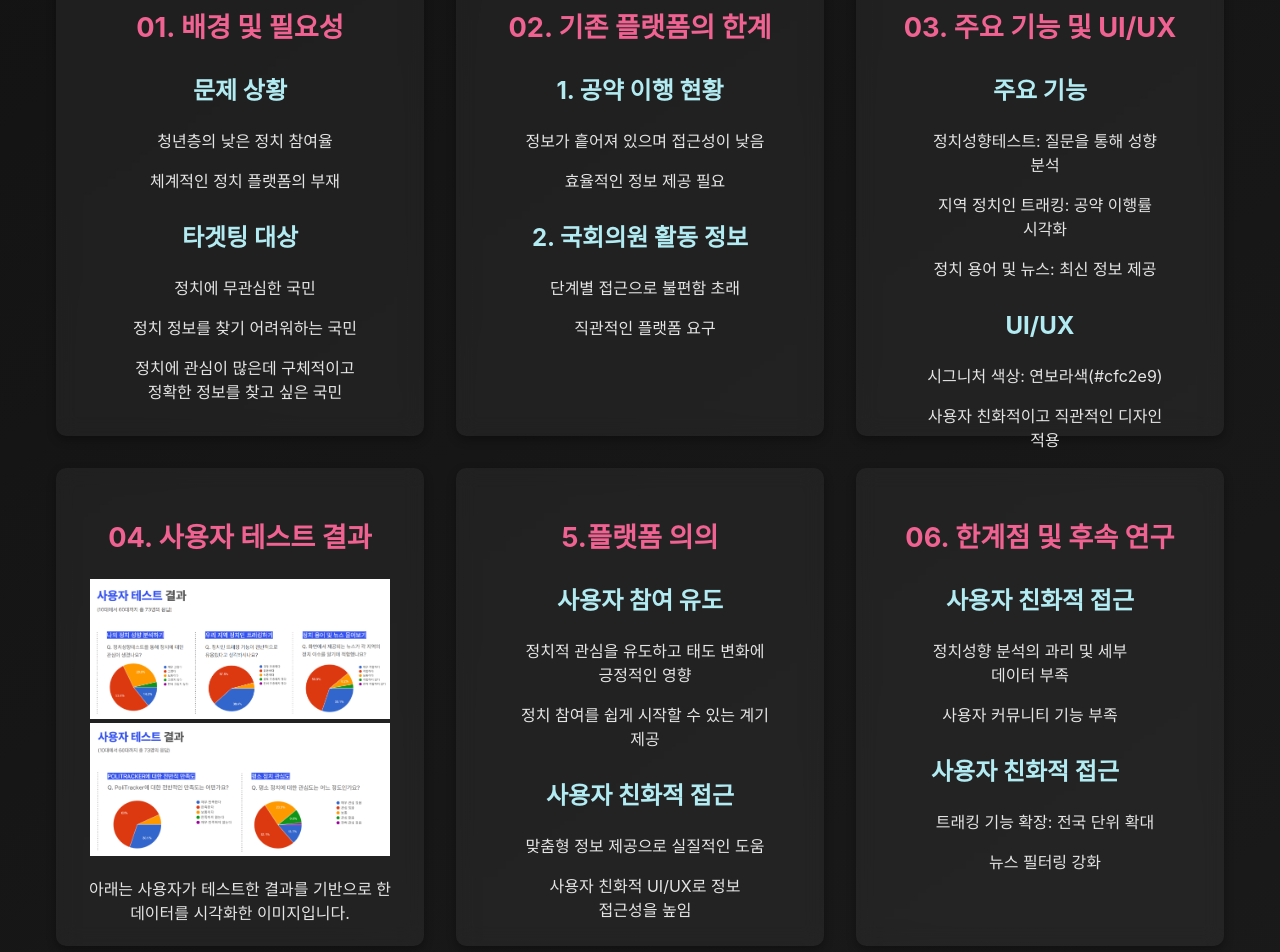
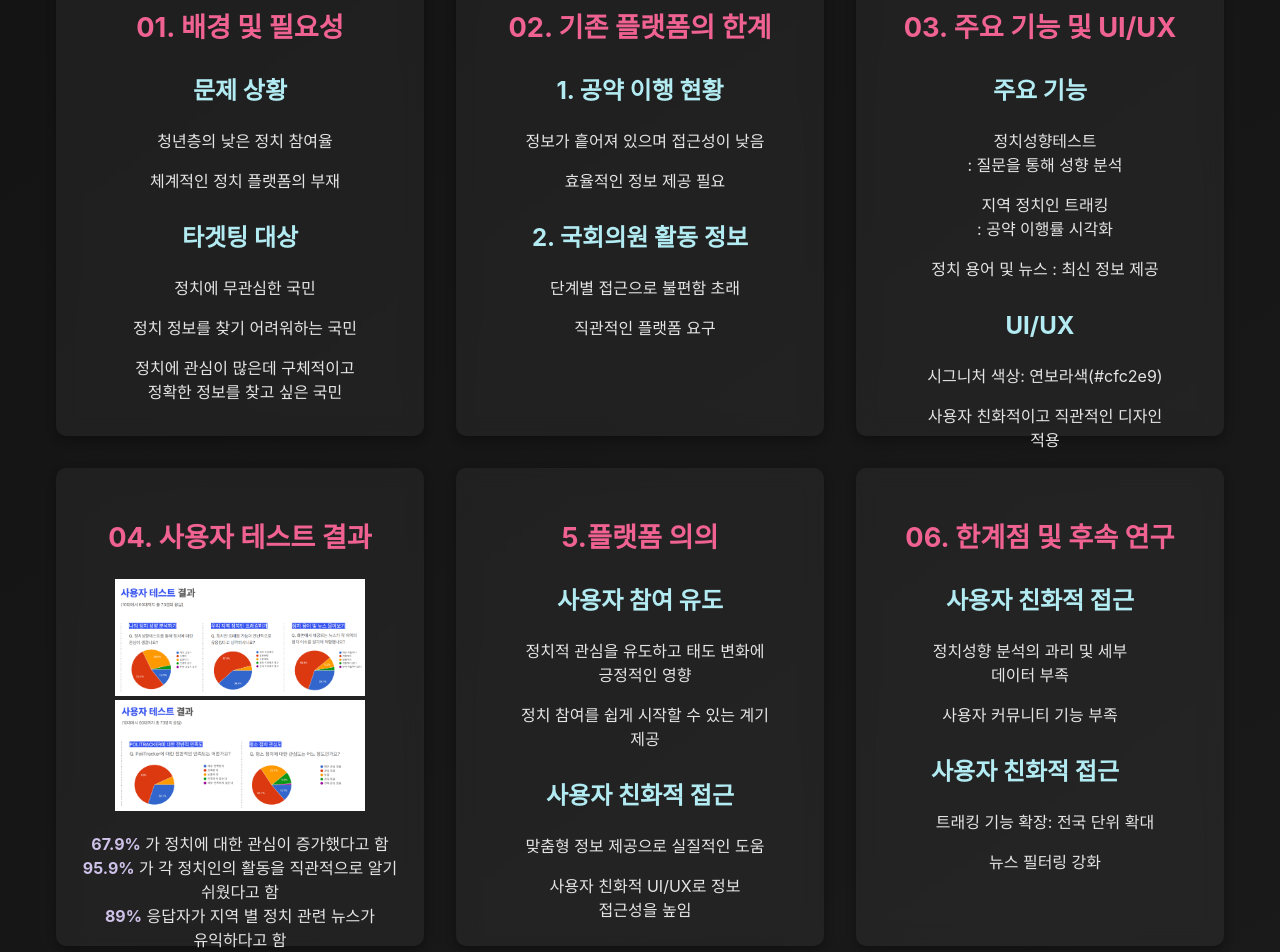
Before and after one commit to SyraYunji/My-Homepage, a React (Create React App) app: page /co-deep in a window 1280 px wide. Shown: the part 500-1452 px from the top of the page. Built offline with nearby package versions, Linux system fonts and the light colour scheme; the HTML template or start-up script is replaced by a standard one.

Commit message:
설문조사 결과 설명 수정

```diff
--- a/src/project/co-deep/CoDeepDetail.js
+++ b/src/project/co-deep/CoDeepDetail.js
@@ -21,7 +21,7 @@ const CoDeepDetail = () => {
       {/* My Role */}
       <h3 className={styles.role}>My Role: Frontend Developer</h3>
       <p className={styles.roleDescription}>
-        정치성향테스트 부분 전체 제작 + 구청장 조회하기 페이지 전체 제작 + Chatbot 제작 + 전체 CSS 다듬기
+        정치성향테스트 부분 스토리 포함하여 전체 제작 + 구청장 조회하기 페이지 전체 제작 + Chatbot 제작 + 전체 CSS 다듬기
       </p>
 
       {/* '플랫폼 더 자세히 보기' 버튼 */}
@@ -98,9 +98,9 @@ const CoDeepDetail = () => {
             <div className={styles.subSection}>
               <h3 className={styles.subTitle}>주요 기능</h3>
               <ul className={styles.list}>
-                <p>정치성향테스트: 질문을 통해 성향 분석</p>
-                <p>지역 정치인 트래킹: 공약 이행률 시각화</p>
-                <p>정치 용어 및 뉴스: 최신 정보 제공</p>
+                <p>정치성향테스트 <br />: 질문을 통해 성향 분석</p>
+                <p>지역 정치인 트래킹 <br />: 공약 이행률 시각화</p>
+                <p>정치 용어 및 뉴스 : 최신 정보 제공</p>
               </ul>
             </div>
             <div className={styles.subSection}>
@@ -135,7 +135,15 @@ const CoDeepDetail = () => {
               className={styles.demoImage}
             />
           </div>
-          <p className = "paragraph">아래는 사용자가 테스트한 결과를 기반으로 한 데이터를 시각화한 이미지입니다.</p>
+          <div className = {styles.survey}>
+          <p className={styles.paragraph}>
+            <span className={styles.highlight}>67.9%</span> 가 정치에 대한 관심이 증가했다고 함
+            <br />
+            <span className={styles.highlight}>95.9%</span> 가 각 정치인의 활동을 직관적으로 알기 쉬웠다고 함
+            <br />
+            <span className={styles.highlight}>89%</span> 응답자가 지역 별 정치 관련 뉴스가 유익하다고 함
+          </p>
+          </div>
         </motion.div>
 
         {/* 05. 플랫폼 의의 */}
@@ -145,7 +153,7 @@ const CoDeepDetail = () => {
         animate={{ x: 0 }}
         transition={{ type: "spring", stiffness: 50 }}>
 
-        <h2 className={styles.sectionTitle}>5.플랫폼 <span className={styles.highlight}>의의</span></h2>
+        <h2 className={styles.sectionTitle}>5.플랫폼 의의</h2>
         <div className={styles.contentContainer}>
           <div className={styles.subSection}>
             <h3 className={styles.subTitle}>사용자 참여 유도</h3>
--- a/src/project/co-deep/CoDeepDetail.module.css
+++ b/src/project/co-deep/CoDeepDetail.module.css
@@ -196,13 +196,18 @@
 }
 
 .demoImage {
-  width: 300px;
+  width: 250px;
 }
 
-.paragraph {
-  margin-bottom: 30px;
+.survey p{
+  word-break: keep-all;
 }
 
 .graph{
   word-break: keep-all;
 }
+
+.highlight {
+  color: #cfc2e9; /* 원하는 색상으로 변경 */
+  font-weight: bold; /* 필요하면 강조 */
+}
--- a/src/project/project.js
+++ b/src/project/project.js
@@ -9,13 +9,14 @@ const Projects = () => {
       <h1 className={styles.title}>My Projects</h1>
       <p className={styles.intro}>
         아래는 제가 참여한 다양한 프로젝트들을 요약한 내용입니다. 각 항목을 클릭하면 자세한 내용을 확인할 수 있습니다.
+        <br />현재 서버비 문제로 사이트는 내려간 상태입니다.
       </p>
 
       <div className={styles.cardContainer}>
         <div className={styles.projectCard}>
           <h3 className={styles.projectTitle}>Co-Deep Project</h3>
           <p className={styles.cardContent}>
-            프론트엔드 개발과 팀 협업 플랫폼을 통한 실시간 통합 개발. React와 Next.js를 중점적으로 다룹니다.
+            React.js를 이용하여 정치 트래킹 플랫폼을 팀원들과 개발하였습니다.
           </p>
           <Link to="/co-deep" className={styles.projectLink}>
             자세히 보기
```
